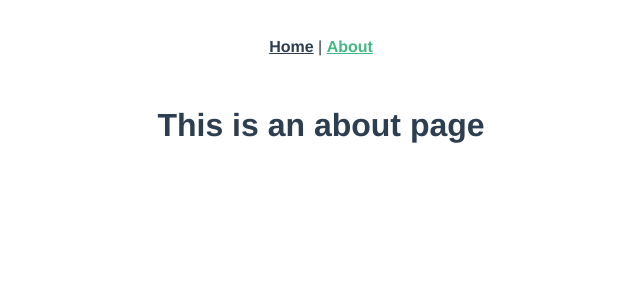
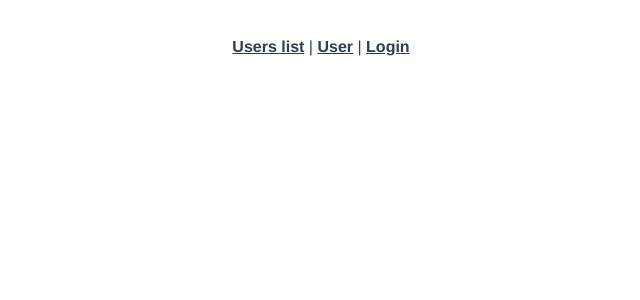
Before and after one commit to aliskander84/vue-github-users, a Vue app: page /about in a window 1280 px wide. Shown: the top 300 px of the page, without its empty margins (319-959 px from the left). Built offline with nearby package versions, Linux system fonts and the light colour scheme.

Commit message:
create pages and added Element UI lib

```diff
--- a/package.json
+++ b/package.json
@@ -8,6 +8,7 @@
   },
   "dependencies": {
     "core-js": "^3.6.5",
+    "element-ui": "^2.13.2",
     "vue": "^2.6.11",
     "vue-router": "^3.2.0",
     "vuex": "^3.4.0"
--- a/src/App.vue
+++ b/src/App.vue
@@ -1,8 +1,11 @@
 <template>
   <div id="app">
     <div id="nav">
-      <router-link to="/">Home</router-link> |
-      <router-link to="/about">About</router-link>
+      <router-link to="/">Users list</router-link>
+      |
+      <router-link to="/user">User</router-link>
+      |
+      <router-link to="/login">Login</router-link>
     </div>
     <router-view/>
   </div>
--- a/src/main.js
+++ b/src/main.js
@@ -2,8 +2,12 @@ import Vue from 'vue'
 import App from './App.vue'
 import router from './router'
 import store from './store'
+import ElementUI from 'element-ui'
+import 'element-ui/lib/theme-chalk/index.css'
 
 Vue.config.productionTip = false
+
+Vue.use(ElementUI)
 
 new Vue({
   router,
--- a/src/router/index.js
+++ b/src/router/index.js
@@ -1,19 +1,25 @@
 import Vue from 'vue'
 import VueRouter from 'vue-router'
-import Home from '../views/Home.vue'
+import UsersListPage from '../views/UsersListPage'
+import LoginPage from '../views/LoginPage'
 
 Vue.use(VueRouter)
 
-  const routes = [
+const routes = [
+  {
+    path: '/login',
+    name: 'LoginPage',
+    component: LoginPage
+  },
   {
     path: '/',
-    name: 'Home',
-    component: Home
+    name: 'UsersListPage',
+    component: UsersListPage
   },
   {
-    path: '/about',
-    name: 'About',
-    component: () => import('../views/About.vue')
+    path: '/user',
+    name: 'UserPage',
+    component: () => import('../views/UserPage.vue')
   }
 ]
 
--- a/src/views/About.vue
+++ /dev/null
@@ -1,5 +0,0 @@
-<template>
-  <div class="about">
-    <h1>This is an about page</h1>
-  </div>
-</template>
--- a/src/views/Home.vue
+++ b/src/views/LoginPage.vue
@@ -1,12 +1,11 @@
 <template>
-  <div class="home">
-
+  <div class="login-page">
+    login
   </div>
 </template>
 
 <script>
   export default {
-    name: 'Home',
-    components: {}
+    name: 'LoginPage'
   }
 </script>
--- /dev/null
+++ b/src/views/UserPage.vue
@@ -0,0 +1,15 @@
+<template>
+  <div class="user-page">
+    user
+  </div>
+</template>
+
+<script>
+  export default {
+    name: 'UserList'
+  }
+</script>
+
+<style>
+
+</style>
--- /dev/null
+++ b/src/views/UsersListPage.vue
@@ -0,0 +1,13 @@
+<template>
+  <div class="users-list-page">
+    users-list
+    <el-button type="primary">Primary</el-button>
+  </div>
+</template>
+
+<script>
+  export default {
+    name: 'UsersListPage',
+    components: {}
+  }
+</script>
```
Also changed, not shown: 1 other file (tests, documents, lock files or other folders). Lines whose indentation alone changed are shown as unchanged.
